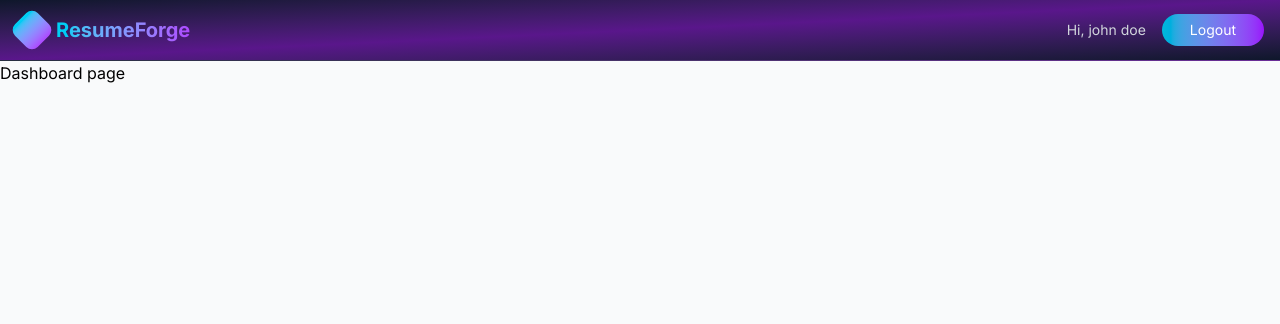
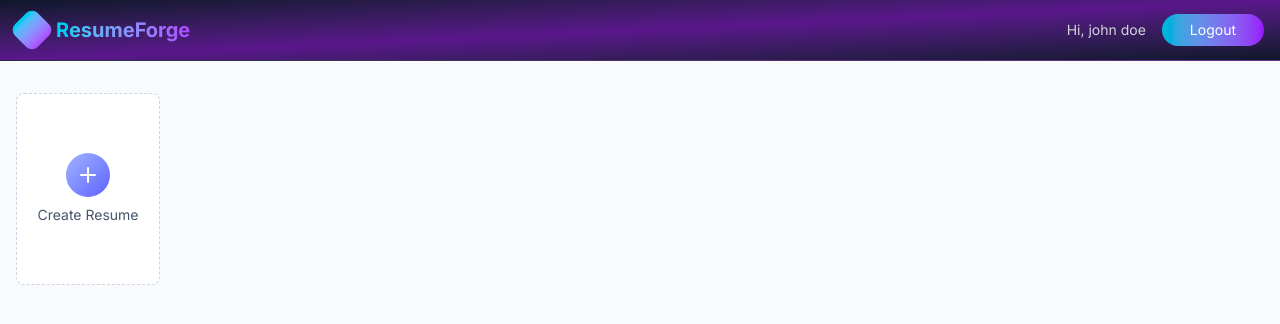
Before and after one commit to adil-aad/propel-resume-builder, a React (Vite) app in the folder client/: page /app in a window 1280 px wide. Shown: the top 324 px of the page. Built offline with nearby package versions, Linux system fonts and the light colour scheme.

Commit message:
Implement Dashboard component layout with welcome message and create resume button for improved user experience

```diff
--- a/client/src/pages/DashboardPage.jsx
+++ b/client/src/pages/DashboardPage.jsx
@@ -1,8 +1,25 @@
+import { Plus, PlusIcon } from 'lucide-react'
 import React from 'react'
 
 const Dashboard = () => {
   return (
-    <div>Dashboard page</div>
+    <div>
+      <div className='max-w-7xl mx-auto px-4 py-8'>
+        <p className='text-2xl font-medium mb-6 bg-gradient-to-r from-slate-600
+        to-slate-700 bg-clip-text text-transparent sm:hidden'>Welcome, John Doe</p>
+
+        <div className='flex gap-4'>
+          <button className='w-full bg-white sm:max-w-36 h-48 flex flex-col items-center justify-center
+          rounded-lg gap-2 text-slate-600 border border-dashed border-slate-300 group hover:border-indigo-500
+          hover:shadow-lg transition-all duration-300 cursor-pointer'>
+            <PlusIcon className='size-11 transition-all duration-300 p-2.5 bg-gradient-to-br
+            from-indigo-300 to-indigo-500 text-white rounded-full'/>
+            <p className='text-sm group-hover:text-indigo-600 transition-all duration-300'>Create Resume</p>
+          </button>
+        </div>
+      </div>
+
+    </div>
   )
 }
 
```
